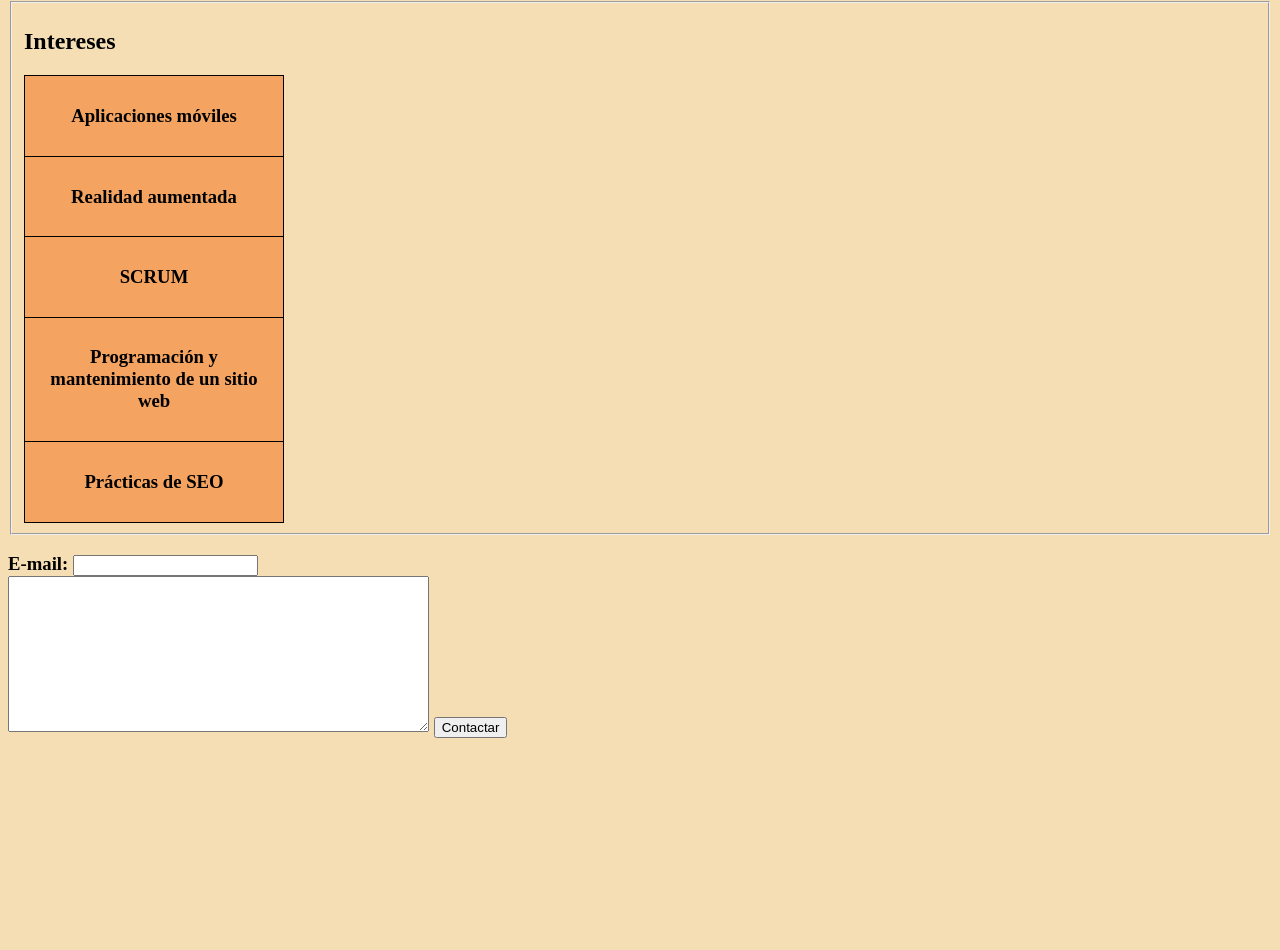
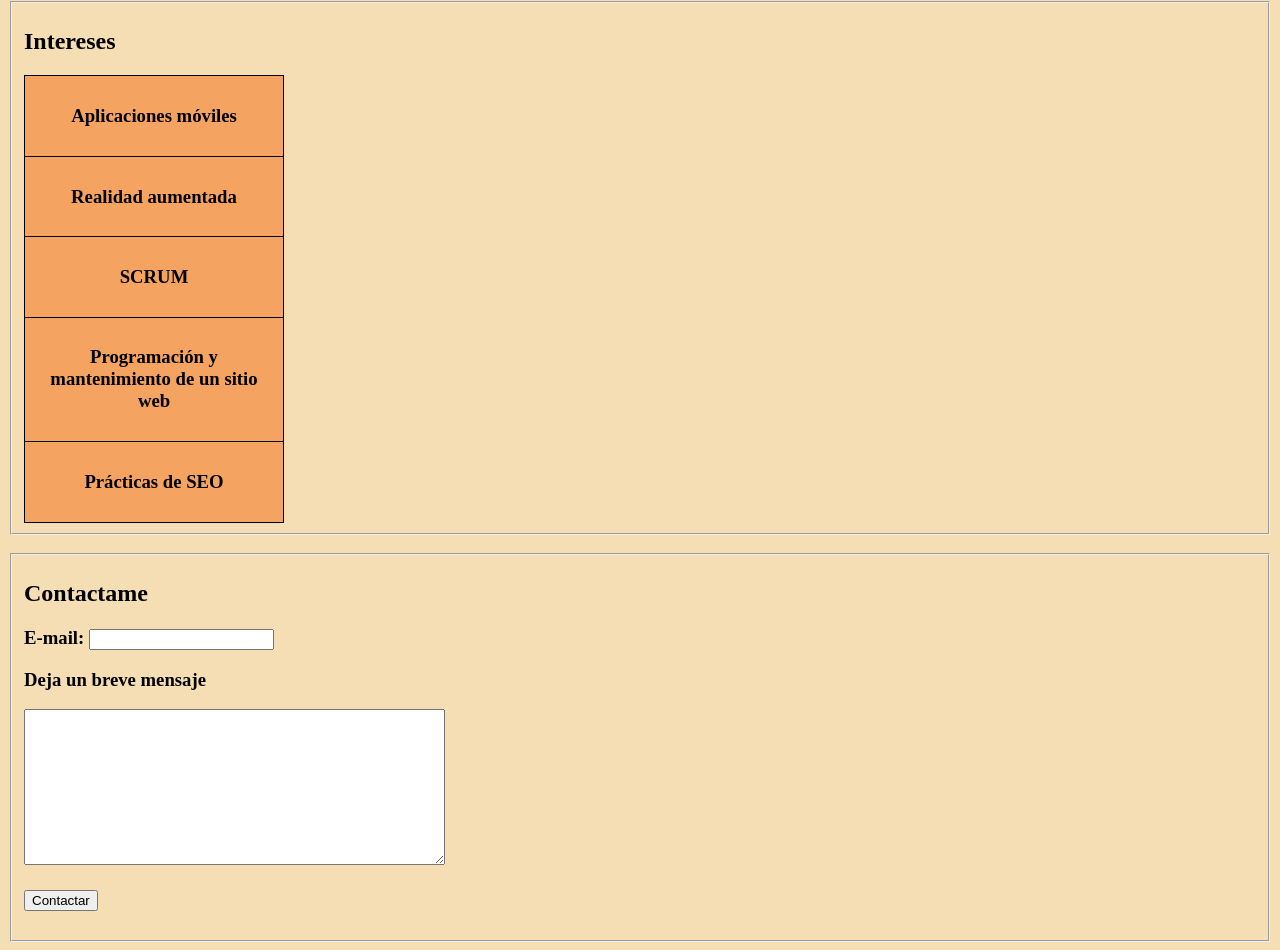
Before and after one commit to JMarioGilD/HTML-Intro, a plain HTML site: page index.html in a window 1280 px wide. Shown: the part 1731-2681 px from the top of the page. Before the commit the page ends 2488 px from the top, so only its background shows below. Drawn offline with Linux system fonts and the light colour scheme.

Commit message:
quinta y ultima modificacion HdV terminada

```diff
--- a/index.html
+++ b/index.html
@@ -109,13 +109,15 @@
         </table>
       </fieldset>
 
+      <br>
+      <fieldset><h2>Contactame</h2>
       <h3 action="getform.php" method="get">
 
-         <label> E-mail: <input type="email"> </label><br>
-
+         <h3><label> E-mail: <input type="email"> </label><br></h3>
+         <h3>Deja un breve mensaje</h3>
          <textarea name="textarea" rows="10" cols="50"></textarea>
-         <button name="button">Contactar</button>
-
+         <h3><button name="button">Contactar</button></h3>
+      </fieldset>
       </form>
 </body>
 </html>
```
